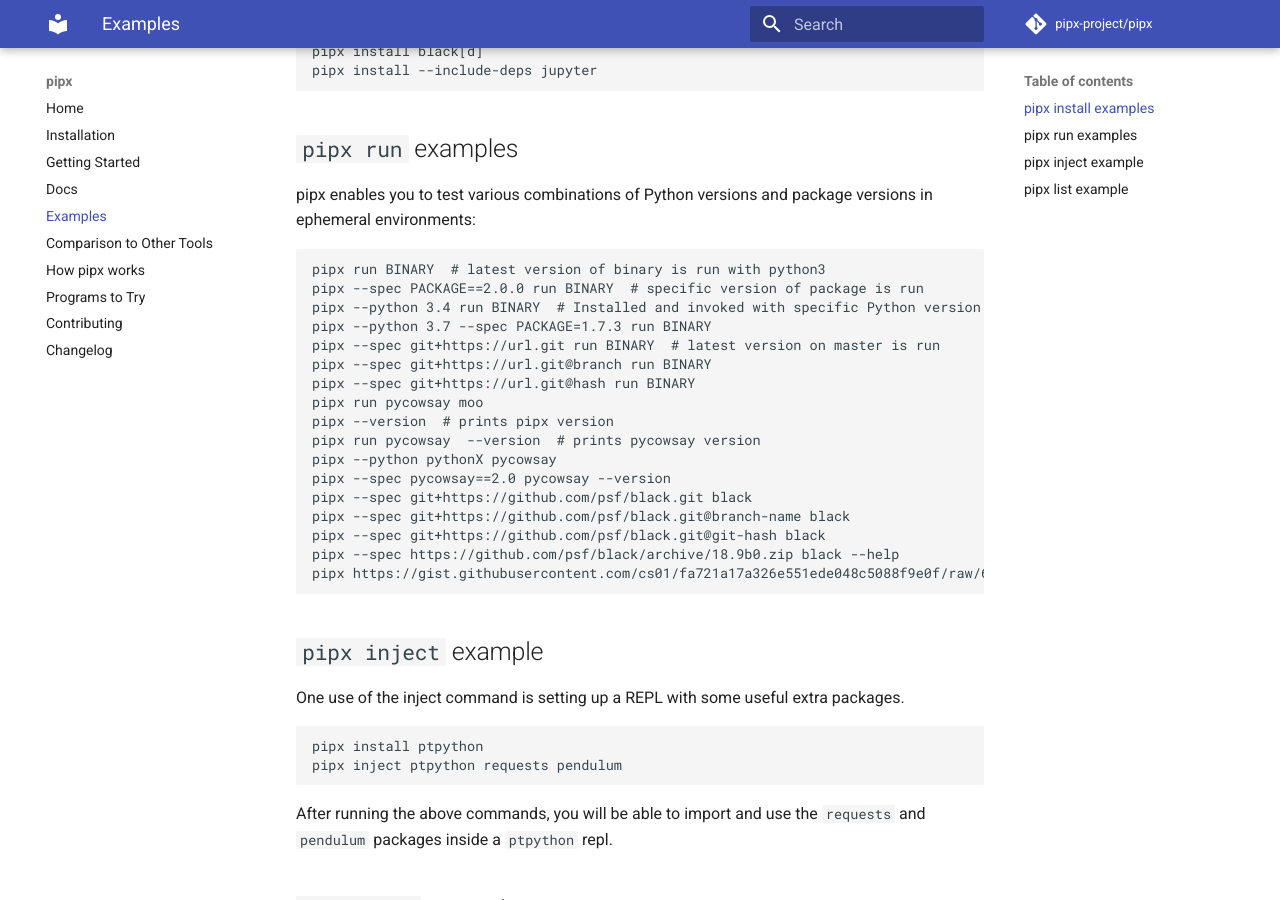
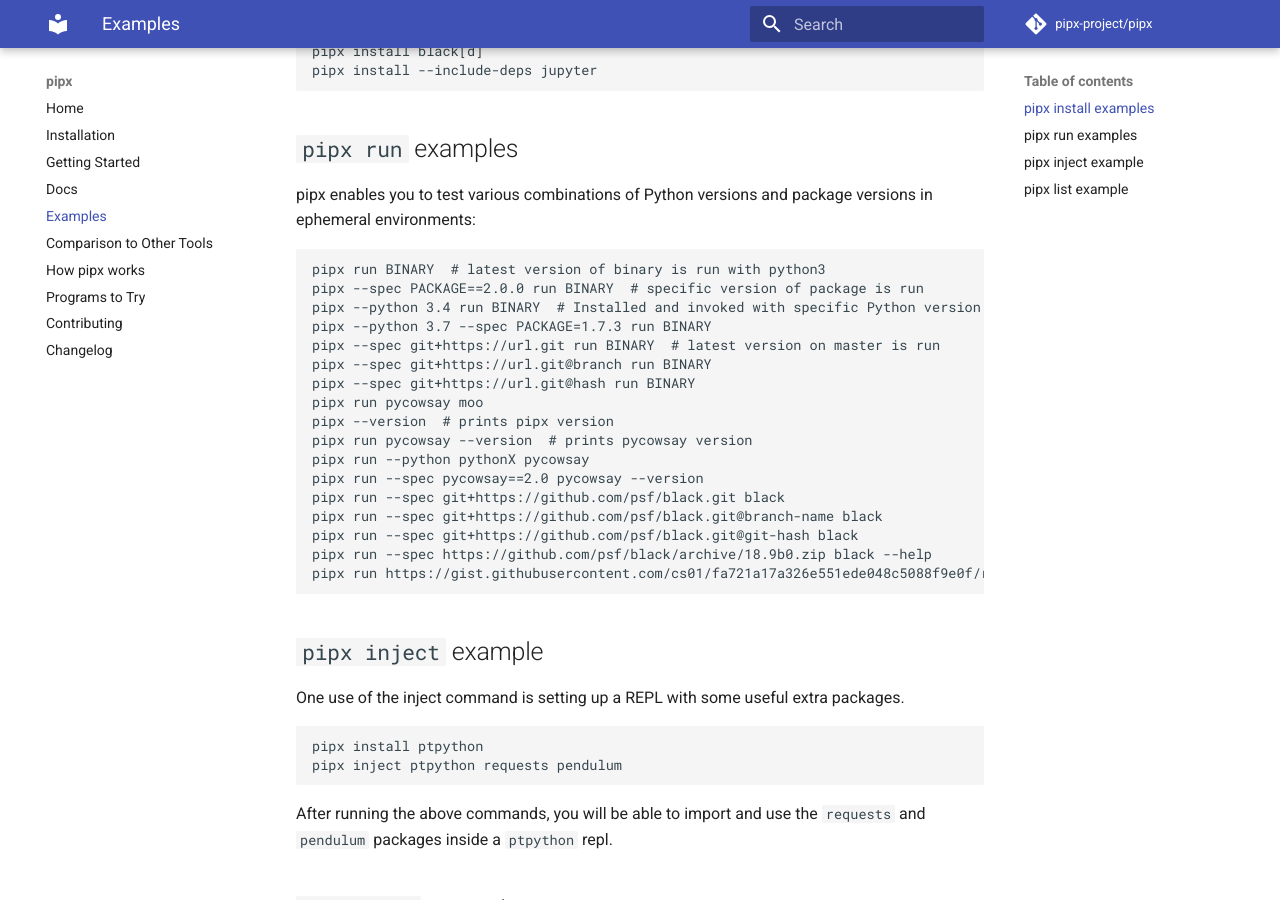
Before and after one commit to pypa/pipx, an MkDocs documentation site: the page built from docs/examples.md, in a window 1280 px wide and 900 px high, scrolled down 332 px. Built offline with MkDocs 1.6.1 and Material for MkDocs 9.7.7, drawn with Linux system fonts in a browser that asks for light colours; comment, search, counter and statistics services are not loaded.

Commit message:
Add missing run subcommand to run examples.

````diff
--- a/docs/examples.md
+++ b/docs/examples.md
@@ -24,14 +24,14 @@
 pipx --spec git+https://url.git@hash run BINARY
 pipx run pycowsay moo
 pipx --version  # prints pipx version
-pipx run pycowsay  --version  # prints pycowsay version
-pipx --python pythonX pycowsay
-pipx --spec pycowsay==2.0 pycowsay --version
-pipx --spec git+https://github.com/psf/black.git black
-pipx --spec git+https://github.com/psf/black.git@branch-name black
-pipx --spec git+https://github.com/psf/black.git@git-hash black
-pipx --spec https://github.com/psf/black/archive/18.9b0.zip black --help
-pipx https://gist.githubusercontent.com/cs01/fa721a17a326e551ede048c5088f9e0f/raw/6bdfbb6e9c1132b1c38fdd2f195d4a24c540c324/pipx-demo.py
+pipx run pycowsay --version  # prints pycowsay version
+pipx run --python pythonX pycowsay
+pipx run --spec pycowsay==2.0 pycowsay --version
+pipx run --spec git+https://github.com/psf/black.git black
+pipx run --spec git+https://github.com/psf/black.git@branch-name black
+pipx run --spec git+https://github.com/psf/black.git@git-hash black
+pipx run --spec https://github.com/psf/black/archive/18.9b0.zip black --help
+pipx run https://gist.githubusercontent.com/cs01/fa721a17a326e551ede048c5088f9e0f/raw/6bdfbb6e9c1132b1c38fdd2f195d4a24c540c324/pipx-demo.py
 ```
 
 ## `pipx inject` example
````
